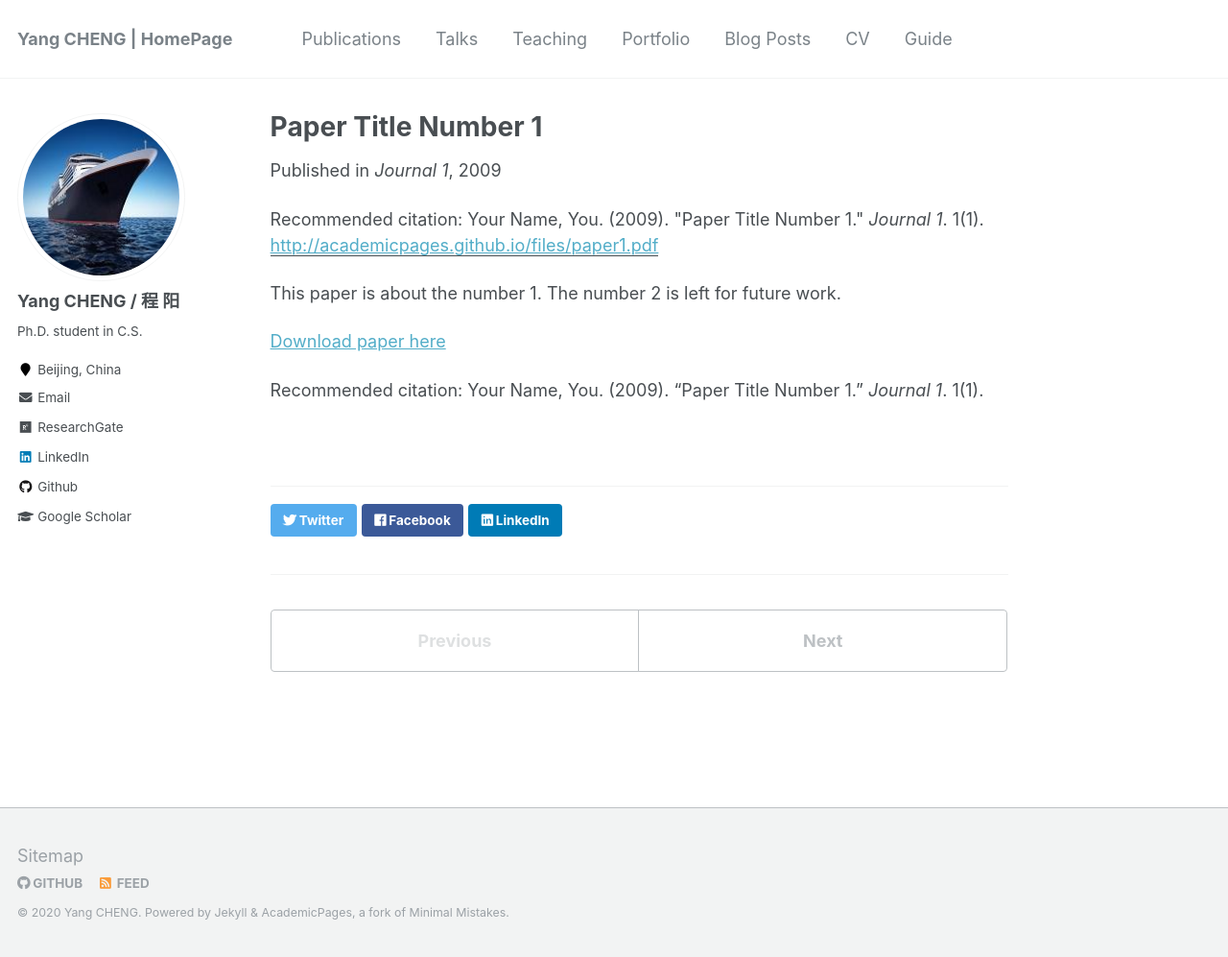
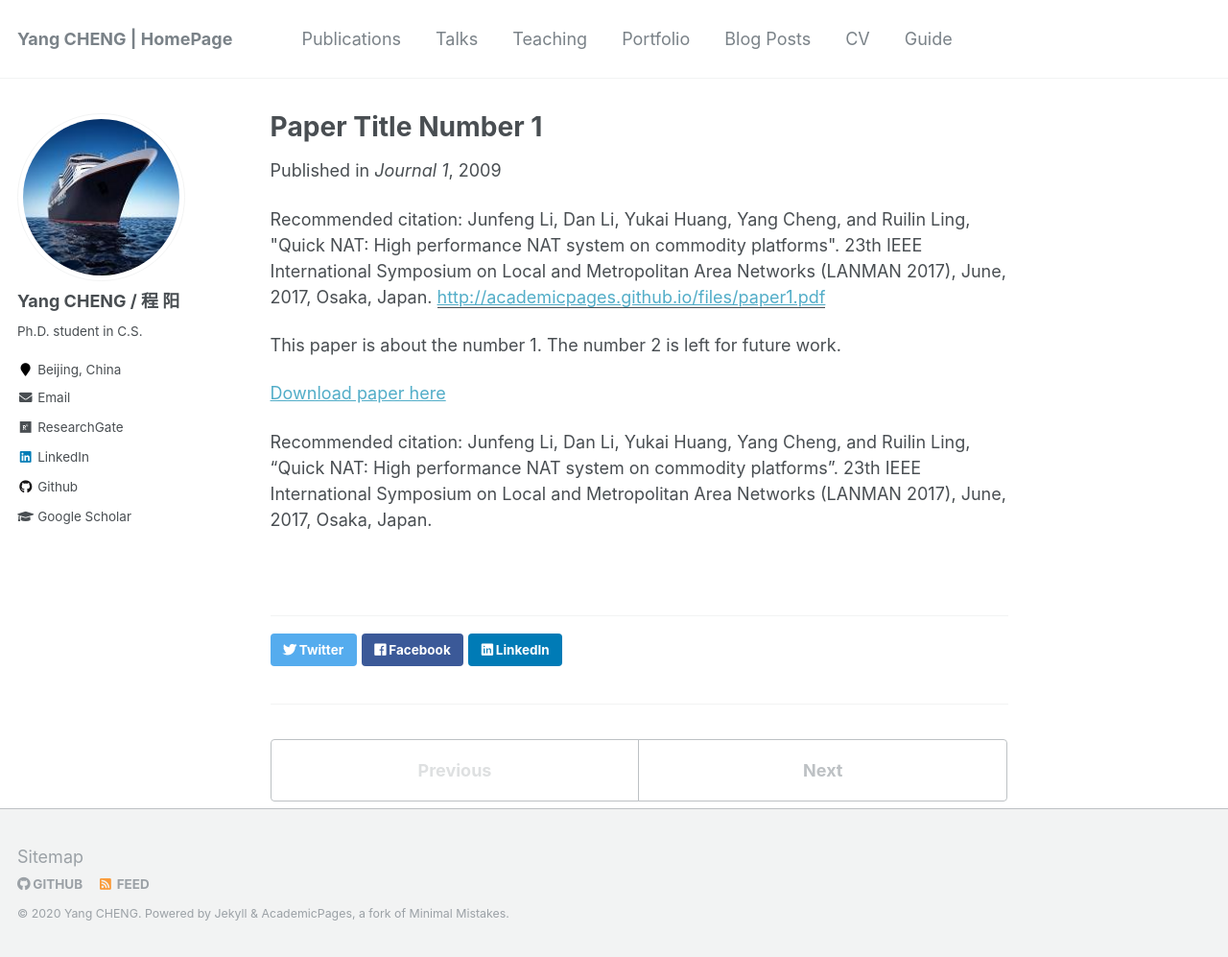
Before and after one commit to NEWPLAN/newplan.github.io, a Jekyll site: the page built from _publications/2009-10-01-paper-title-number-1.md, in a window 1280 px wide and 997 px high. Shown: the whole window at 96% size. Built offline with Jekyll 4.4.1, drawn with Linux system fonts in a browser that asks for light colours.

Commit message:
Update 2009-10-01-paper-title-number-1.md

```diff
--- a/_publications/2009-10-01-paper-title-number-1.md
+++ b/_publications/2009-10-01-paper-title-number-1.md
@@ -6,10 +6,10 @@ excerpt: 'This paper is about the number 1. The number 2 is left for future work
 date: 2009-10-01
 venue: 'Journal 1'
 paperurl: 'http://academicpages.github.io/files/paper1.pdf'
-citation: 'Your Name, You. (2009). &quot;Paper Title Number 1.&quot; <i>Journal 1</i>. 1(1).'
+citation: 'Junfeng Li, Dan Li, Yukai Huang, Yang Cheng, and Ruilin Ling, "Quick NAT: High performance NAT system on commodity platforms". 23th IEEE International Symposium on Local and Metropolitan Area Networks (LANMAN 2017), June, 2017, Osaka, Japan.'
 ---
 This paper is about the number 1. The number 2 is left for future work.
 
 [Download paper here](http://academicpages.github.io/files/paper1.pdf)
 
-Recommended citation: Your Name, You. (2009). "Paper Title Number 1." <i>Journal 1</i>. 1(1).
+Recommended citation: Junfeng Li, Dan Li, Yukai Huang, Yang Cheng, and Ruilin Ling, "Quick NAT: High performance NAT system on commodity platforms". 23th IEEE International Symposium on Local and Metropolitan Area Networks (LANMAN 2017), June, 2017, Osaka, Japan.
```
